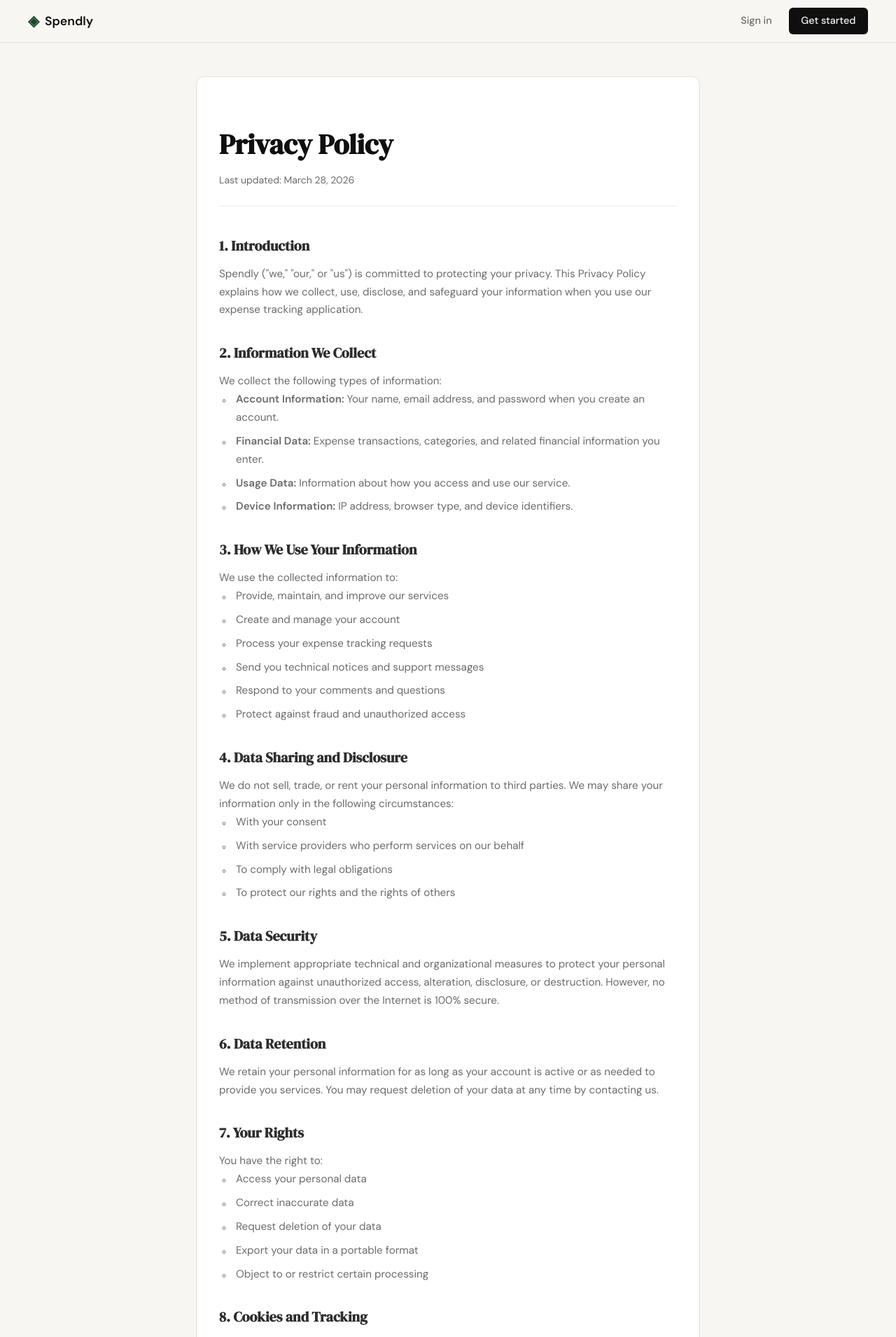
After one commit to adityachug/SpendWise, a Flask app: page /privacy in a window 1280 px wide. The commit adds this page. Shown: the top 1910 px of the page at 70% size. Run offline with Flask 3, Linux system fonts and the light colour scheme.

Commit message:
landing added terms and condition with privacy and policy new page with better theme

```diff
--- a/app.py
+++ b/app.py
@@ -20,6 +20,16 @@ def register():
 @app.route("/login")
 def login():
     return render_template("login.html")
+
+
+@app.route("/terms")
+def terms():
+    return render_template("terms.html")
+
+
+@app.route("/privacy")
+def privacy():
+    return render_template("privacy.html")
 
 
 # ------------------------------------------------------------------ #
--- a/templates/base.html
+++ b/templates/base.html
@@ -35,8 +35,8 @@
             <span class="footer-name">Spendly</span>
             <p class="footer-copy">Track every rupee. Own your finances.</p>
             <div class="footer-links">
-                <a href="#">Terms and Conditions</a><br>
-                <a href="#">Privacy Policy</a>
+                <a href="{{ url_for('terms') }}">Terms and Conditions</a><br>
+                <a href="{{ url_for('privacy') }}">Privacy Policy</a>
             </div>
         </div>
     </footer>
--- /dev/null
+++ b/templates/privacy.html
@@ -0,0 +1,161 @@
+{% extends "base.html" %}
+
+{% block title %}Privacy Policy - Spendly{% endblock %}
+
+{% block content %}
+<div class="policy-container">
+    <h1>Privacy Policy</h1>
+    <p class="last-updated">Last updated: March 28, 2026</p>
+
+    <section>
+        <h2>1. Introduction</h2>
+        <p>Spendly ("we," "our," or "us") is committed to protecting your privacy. This Privacy Policy explains how we collect, use, disclose, and safeguard your information when you use our expense tracking application.</p>
+    </section>
+
+    <section>
+        <h2>2. Information We Collect</h2>
+        <p>We collect the following types of information:</p>
+        <ul>
+            <li><strong>Account Information:</strong> Your name, email address, and password when you create an account.</li>
+            <li><strong>Financial Data:</strong> Expense transactions, categories, and related financial information you enter.</li>
+            <li><strong>Usage Data:</strong> Information about how you access and use our service.</li>
+            <li><strong>Device Information:</strong> IP address, browser type, and device identifiers.</li>
+        </ul>
+    </section>
+
+    <section>
+        <h2>3. How We Use Your Information</h2>
+        <p>We use the collected information to:</p>
+        <ul>
+            <li>Provide, maintain, and improve our services</li>
+            <li>Create and manage your account</li>
+            <li>Process your expense tracking requests</li>
+            <li>Send you technical notices and support messages</li>
+            <li>Respond to your comments and questions</li>
+            <li>Protect against fraud and unauthorized access</li>
+        </ul>
+    </section>
+
+    <section>
+        <h2>4. Data Sharing and Disclosure</h2>
+        <p>We do not sell, trade, or rent your personal information to third parties. We may share your information only in the following circumstances:</p>
+        <ul>
+            <li>With your consent</li>
+            <li>With service providers who perform services on our behalf</li>
+            <li>To comply with legal obligations</li>
+            <li>To protect our rights and the rights of others</li>
+        </ul>
+    </section>
+
+    <section>
+        <h2>5. Data Security</h2>
+        <p>We implement appropriate technical and organizational measures to protect your personal information against unauthorized access, alteration, disclosure, or destruction. However, no method of transmission over the Internet is 100% secure.</p>
+    </section>
+
+    <section>
+        <h2>6. Data Retention</h2>
+        <p>We retain your personal information for as long as your account is active or as needed to provide you services. You may request deletion of your data at any time by contacting us.</p>
+    </section>
+
+    <section>
+        <h2>7. Your Rights</h2>
+        <p>You have the right to:</p>
+        <ul>
+            <li>Access your personal data</li>
+            <li>Correct inaccurate data</li>
+            <li>Request deletion of your data</li>
+            <li>Export your data in a portable format</li>
+            <li>Object to or restrict certain processing</li>
+        </ul>
+    </section>
+
+    <section>
+        <h2>8. Cookies and Tracking</h2>
+        <p>We use cookies and similar tracking technologies to enhance your browsing experience, analyze site usage, and personalize content. You can control cookie settings through your browser.</p>
+    </section>
+
+    <section>
+        <h2>9. Children's Privacy</h2>
+        <p>Our service is not intended for children under 18 years of age. We do not knowingly collect personal information from children.</p>
+    </section>
+
+    <section>
+        <h2>10. Changes to This Policy</h2>
+        <p>We may update this Privacy Policy from time to time. We will notify you of any changes by posting the new policy on this page and updating the "Last updated" date.</p>
+    </section>
+
+    <section>
+        <h2>11. Contact Us</h2>
+        <p>For questions about this Privacy Policy or our privacy practices, please contact us at privacy@spendly.com.</p>
+    </section>
+</div>
+{% endblock %}
+
+{% block head %}
+<style>
+    .policy-container {
+        max-width: 720px;
+        margin: 0 auto;
+        padding: 4rem 2rem;
+        background: var(--paper-card);
+        border-radius: var(--radius-md);
+        border: 1px solid var(--border);
+        margin-top: 3rem;
+        margin-bottom: 3rem;
+    }
+
+    .policy-container h1 {
+        font-family: var(--font-display);
+        font-size: 2.5rem;
+        color: var(--ink);
+        margin-bottom: 0.5rem;
+    }
+
+    .policy-container .last-updated {
+        font-size: 0.875rem;
+        color: var(--ink-muted);
+        margin-bottom: 2.5rem;
+        padding-bottom: 1.5rem;
+        border-bottom: 1px solid var(--border-soft);
+    }
+
+    .policy-container section {
+        margin-bottom: 2rem;
+    }
+
+    .policy-container h2 {
+        font-family: var(--font-display);
+        font-size: 1.25rem;
+        color: var(--ink-soft);
+        margin-bottom: 0.75rem;
+    }
+
+    .policy-container p {
+        font-size: 0.95rem;
+        color: var(--ink-muted);
+        line-height: 1.7;
+    }
+
+    .policy-container ul {
+        list-style: none;
+        padding-left: 0;
+    }
+
+    .policy-container ul li {
+        position: relative;
+        padding-left: 1.5rem;
+        margin-bottom: 0.5rem;
+        font-size: 0.95rem;
+        color: var(--ink-muted);
+        line-height: 1.7;
+    }
+
+    .policy-container ul li::before {
+        content: "◦";
+        position: absolute;
+        left: 0.25rem;
+        color: var(--accent);
+        font-size: 1.1rem;
+    }
+</style>
+{% endblock %}
```
Also changed, not shown: templates/terms.html (added, +130 -0 lines).
